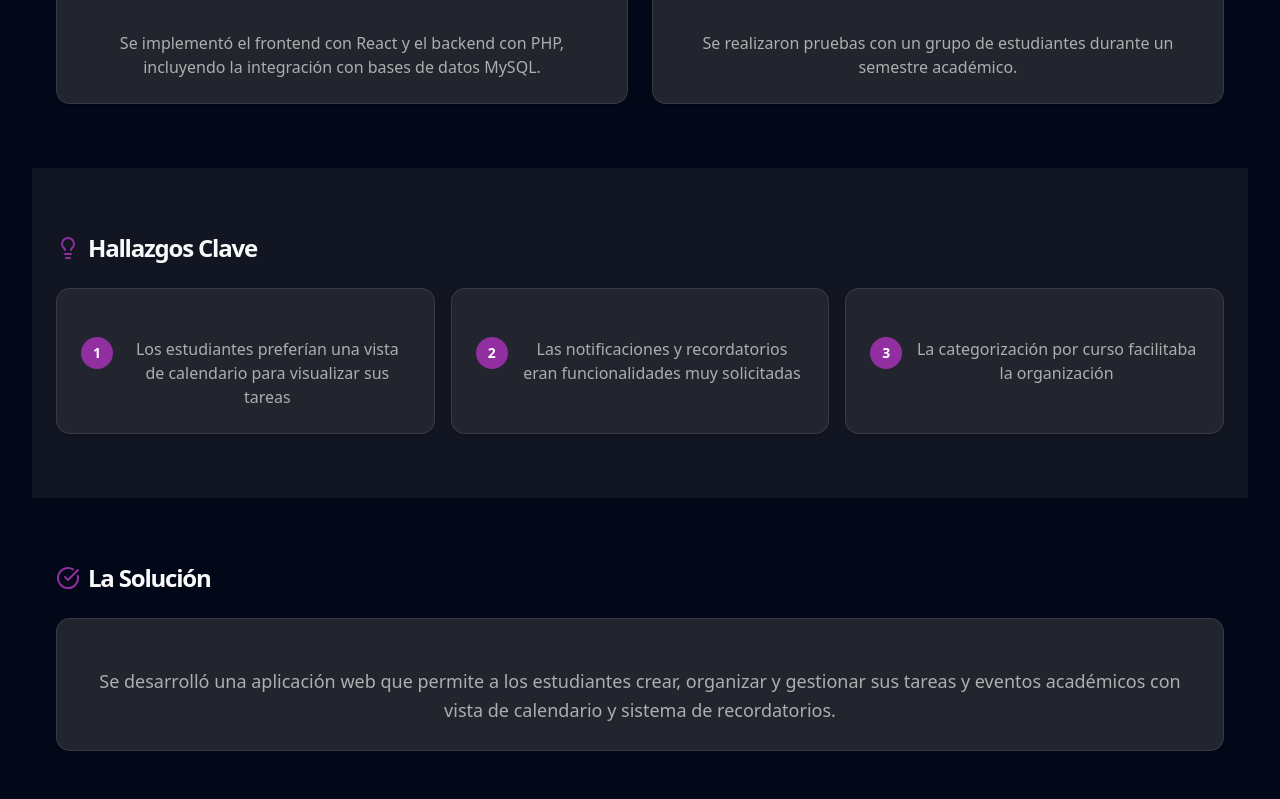
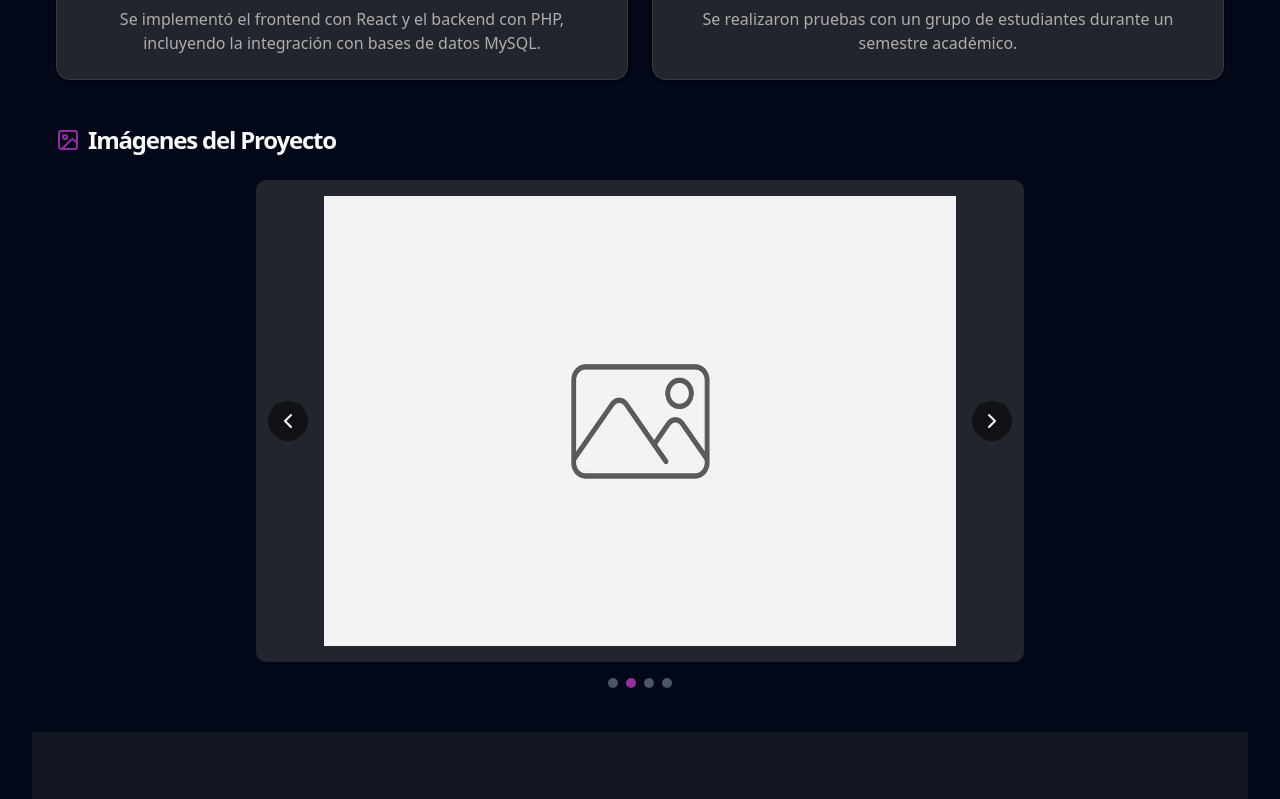
Before and after one commit to AlejandroBolanos/Portafolio_Ale, a React (Vite) app: page /proyecto/eventmate in a window 1280 px wide. Shown: the part 1660-2459 px from the top of the page. Built offline with nearby package versions, Linux system fonts and the light colour scheme.

Commit message:
ajuste final para el proyecto

```diff
--- a/src/assets/components/Hero.tsx
+++ b/src/assets/components/Hero.tsx
@@ -12,12 +12,12 @@ export function Hero() {
           {/* Content Column */}
           <div className="flex flex-col justify-center space-y-6">
             <div className="space-y-2">
-              <h1 className="text-3xl font-bold tracking-tighter sm:text-5xl xl:text-6xl/none">
+              <h1 className="text-3xl font-bold tracking-tighter sm:text-5xl xl:text-6xl/none text-left">
                 Alejandro Robles Bolaños
               </h1>
-              <p className="text-xl text-muted-foreground">Desarrollador Web</p>
+              <p className="text-xl text-muted-foreground text-left">Desarrollador Web</p>
             </div>
-            <div className="max-w-[600px] text-muted-foreground md:text-xl">
+            <div className="max-w-[600px] text-muted-foreground md:text-xl text-left">
               <p>
                 Creo experiencias digitales centradas en el usuario, combinando desarrollo web
                 con principios de diseño UX para soluciones que realmente funcionan.
--- a/src/data/projects.ts
+++ b/src/data/projects.ts
@@ -23,6 +23,8 @@ export interface Project {
   liveUrl?: string;
   // Tags
   tags: string[];
+  // Imágenes
+  imagenes: string[];
 }
 
 export const projects: Project[] = [
@@ -53,7 +55,8 @@ export const projects: Project[] = [
       "Feedback positivo de usuarios en pruebas de usabilidad"
     ],
     githubUrl: "https://github.com/TottoWolff/Ticolancer-Desarrollo",
-    tags: ["React", "Tailwind", "MySQL", "Laravel", "PHP", "Vite", "JavaScript", "Cypress"]
+    tags: ["React", "Tailwind", "MySQL", "Laravel", "PHP", "Vite", "JavaScript", "Cypress"],
+    imagenes: ["/src/assets/components/placeholder.jpg", "/src/assets/components/placeholder.jpg", "/src/assets/components/placeholder.jpg", "/src/assets/components/placeholder.jpg"]
   },
   {
     id: "gestion-hotelera",
@@ -82,7 +85,8 @@ export const projects: Project[] = [
       "Dashboards interactivos que facilitan la toma de decisiones"
     ],
     githubUrl: "https://lucid.app/lucidchart/144e214c-895b-412b-b7e0-7e3b2d980202/edit?viewport_loc=-3602%2C-4143%2C10036%2C4615%2C0_0&invitationId=inv_d5c6ebeb-c4b2-48ad-92af-89e740822abb",
-    tags: ["Oracle 21C", "SQL", "R-MAN", "Power BI", "PL/SQL", "SQL_Dev"]
+    tags: ["Oracle 21C", "SQL", "R-MAN", "Power BI", "PL/SQL", "SQL_Dev"],
+    imagenes: ["/src/assets/components/placeholder.jpg", "/src/assets/components/placeholder.jpg", "/src/assets/components/placeholder.jpg", "/src/assets/components/placeholder.jpg"]
   },
   {
     id: "sistema-karate",
@@ -111,7 +115,8 @@ export const projects: Project[] = [
       "Mejora en la experiencia de espectadores con pantallas en tiempo real"
     ],
     githubUrl: "https://github.com/AlejandroBolanos/Karate-Scoreboard",
-    tags: ["React", "Tailwind", "MySQL", "Laravel", "PHP", "Vite"]
+    tags: ["React", "Tailwind", "MySQL", "Laravel", "PHP", "Vite"],
+    imagenes: ["/src/assets/components/placeholder.jpg", "/src/assets/components/placeholder.jpg", "/src/assets/components/placeholder.jpg", "/src/assets/components/placeholder.jpg"]
   },
   {
     id: "eventmate",
@@ -140,7 +145,8 @@ export const projects: Project[] = [
       "Feedback positivo sobre la facilidad de uso"
     ],
     githubUrl: "https://github.com/AlejandroBolanos/eventmate_frontend",
-    tags: ["React", "CSS", "MySQL", "PHP", "Ajax", "Vite"]
+    tags: ["React", "CSS", "MySQL", "PHP", "Ajax", "Vite"],
+    imagenes: ["/src/assets/components/placeholder.jpg", "/src/assets/components/placeholder.jpg", "/src/assets/components/placeholder.jpg", "/src/assets/components/placeholder.jpg"]
   },
   {
     id: "le-gourmet-parisien",
@@ -169,7 +175,8 @@ export const projects: Project[] = [
       "Soporte para múltiples idiomas implementado"
     ],
     githubUrl: "https://github.com/AlejandroBolanos/backend-pagina-web",
-    tags: ["HTML", "CSS", "MySQL", "PHP", "JavaScript"]
+    tags: ["HTML", "CSS", "MySQL", "PHP", "JavaScript"],
+    imagenes: ["/src/assets/components/placeholder.jpg", "/src/assets/components/placeholder.jpg", "/src/assets/components/placeholder.jpg", "/src/assets/components/placeholder.jpg"]
   }
 ];
 
--- a/src/pages/ProjectDetail.tsx
+++ b/src/pages/ProjectDetail.tsx
@@ -1,3 +1,4 @@
+import { useState, useEffect, useCallback } from "react";
 import { useParams, Link, Navigate } from "react-router-dom";
 import {
   ArrowLeft,
@@ -10,7 +11,10 @@ import {
   Search,
   Lightbulb,
   CheckCircle,
-  Target
+  Target,
+  Image,
+  ChevronLeft,
+  ChevronRight,
 } from "lucide-react";
 import { Card, CardContent, CardHeader, CardTitle } from "@/assets/components/ui/card";
 import { Badge } from "@/assets/components/ui/badge";
@@ -22,9 +26,21 @@ export default function ProjectDetail() {
   const project = id ? getProjectById(id) : undefined;
   const navigation = id ? getProjectNavigation(id) : { prev: null, next: null };
 
+  const [currentImage, setCurrentImage] = useState(0);
+
   if (!project) {
     return <Navigate to="/" replace />;
   }
+
+  const prevImage = useCallback(() =>
+    setCurrentImage((i) => (i > 0 ? i - 1 : project.imagenes.length - 1)), [project.imagenes.length]);
+  const nextImage = useCallback(() =>
+    setCurrentImage((i) => (i < project.imagenes.length - 1 ? i + 1 : 0)), [project.imagenes.length]);
+
+  useEffect(() => {
+    const timer = setInterval(nextImage, 4000);
+    return () => clearInterval(timer);
+  }, [nextImage]);
 
   return (
     <article className="min-h-screen">
@@ -150,7 +166,7 @@ export default function ProjectDetail() {
       </section>
 
       {/* Proceso UX */}
-      <section aria-labelledby="proceso-heading" className="py-12 md:py-16">
+      <section aria-labelledby="proceso-heading" className="py-12 md:py-10">
         <div className="container px-4 md:px-6">
           <h2 id="proceso-heading" className="text-2xl font-bold tracking-tighter mb-8 flex items-center gap-2">
             <Search className="h-6 w-6 text-[#912fa0]" />
@@ -201,8 +217,61 @@ export default function ProjectDetail() {
         </div>
       </section>
 
+
+      {/* Carrusel de imágenes */}
+      <section aria-labelledby="imagenes-heading" className="py-12 md:py-1">
+        <div className="container px-4 md:px-6">
+          <h2 id="imagenes-heading" className="text-2xl font-bold tracking-tighter mb-6 flex items-center gap-2">
+            <Image className="h-6 w-6 text-[#912fa0]" />
+            Imágenes del Proyecto
+          </h2>
+          <div className="relative overflow-hidden rounded-lg bg-[#22252e] max-w-3xl mx-auto">
+            <div
+              className="flex transition-transform duration-500 ease-in-out"
+              style={{ transform: `translateX(-${currentImage * 100}%)` }}
+            >
+              {project.imagenes.map((imagen, index) => (
+                <div key={index} className="min-w-full p-4 flex justify-center">
+                  <img
+                    src={imagen}
+                    alt={`Imagen ${index + 1} del proyecto`}
+                    className="w-full max-h-[450px] rounded-lg object-contain"
+                  />
+                </div>
+              ))}
+            </div>
+            <button
+              onClick={prevImage}
+              className="absolute left-3 top-1/2 -translate-y-1/2 bg-black/50 hover:bg-[#912fa0] text-white rounded-full p-2 transition-colors"
+              aria-label="Imagen anterior"
+            >
+              <ChevronLeft className="h-6 w-6" />
+            </button>
+            <button
+              onClick={nextImage}
+              className="absolute right-3 top-1/2 -translate-y-1/2 bg-black/50 hover:bg-[#912fa0] text-white rounded-full p-2 transition-colors"
+              aria-label="Imagen siguiente"
+            >
+              <ChevronRight className="h-6 w-6" />
+            </button>
+          </div>
+          <div className="flex justify-center gap-2 mt-4">
+            {project.imagenes.map((_, index) => (
+              <button
+                key={index}
+                onClick={() => setCurrentImage(index)}
+                className={`w-2.5 h-2.5 rounded-full transition-colors ${
+                  index === currentImage ? "bg-[#912fa0]" : "bg-gray-600 hover:bg-gray-400"
+                }`}
+                aria-label={`Ir a imagen ${index + 1}`}
+              />
+            ))}
+          </div>
+        </div>
+      </section>
+
       {/* Hallazgos */}
-      <section aria-labelledby="hallazgos-heading" className="py-12 md:py-16 bg-[#22252e]/50">
+      <section aria-labelledby="hallazgos-heading" className="py-12 md:py-16 bg-[#22252e]/50 mt-10">
         <div className="container px-4 md:px-6">
           <h2 id="hallazgos-heading" className="text-2xl font-bold tracking-tighter mb-6 flex items-center gap-2">
             <Lightbulb className="h-6 w-6 text-[#912fa0]" />
```
Also changed, not shown: src/pages/AboutMe.tsx (+35 -36 lines), src/assets/components/placeholder.jpg (added).
